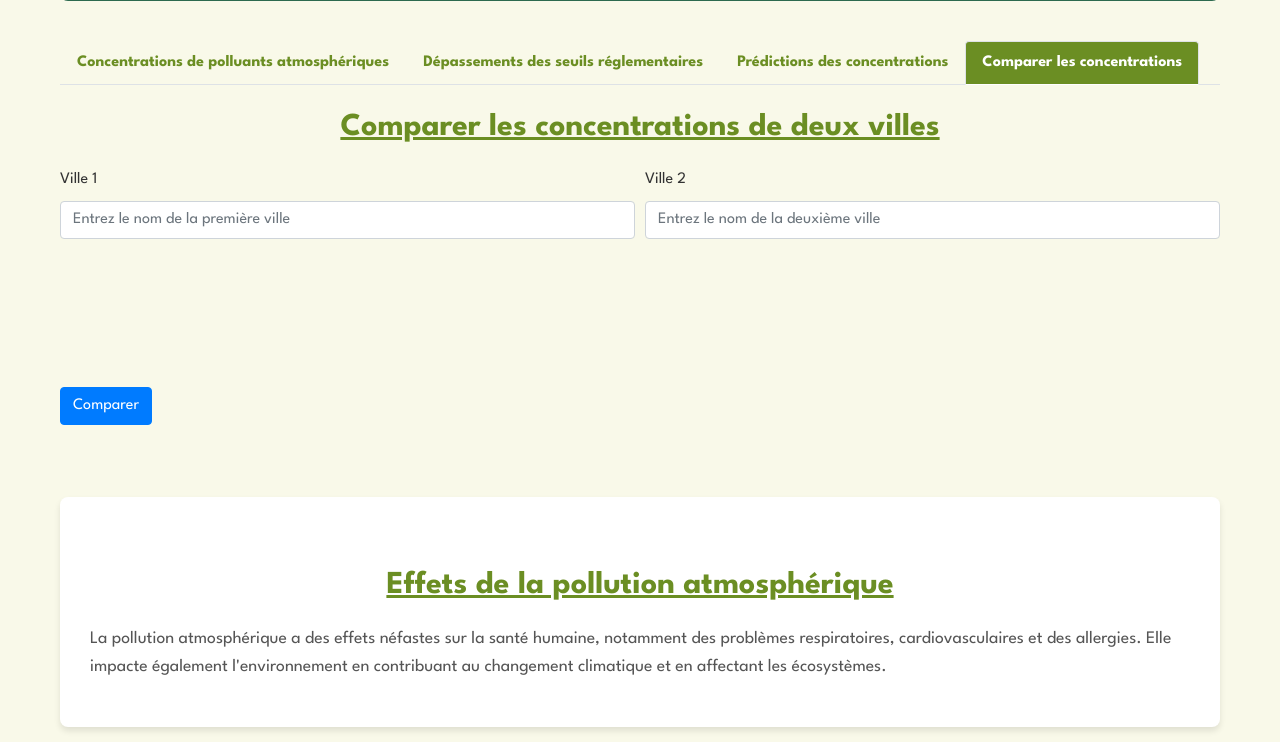
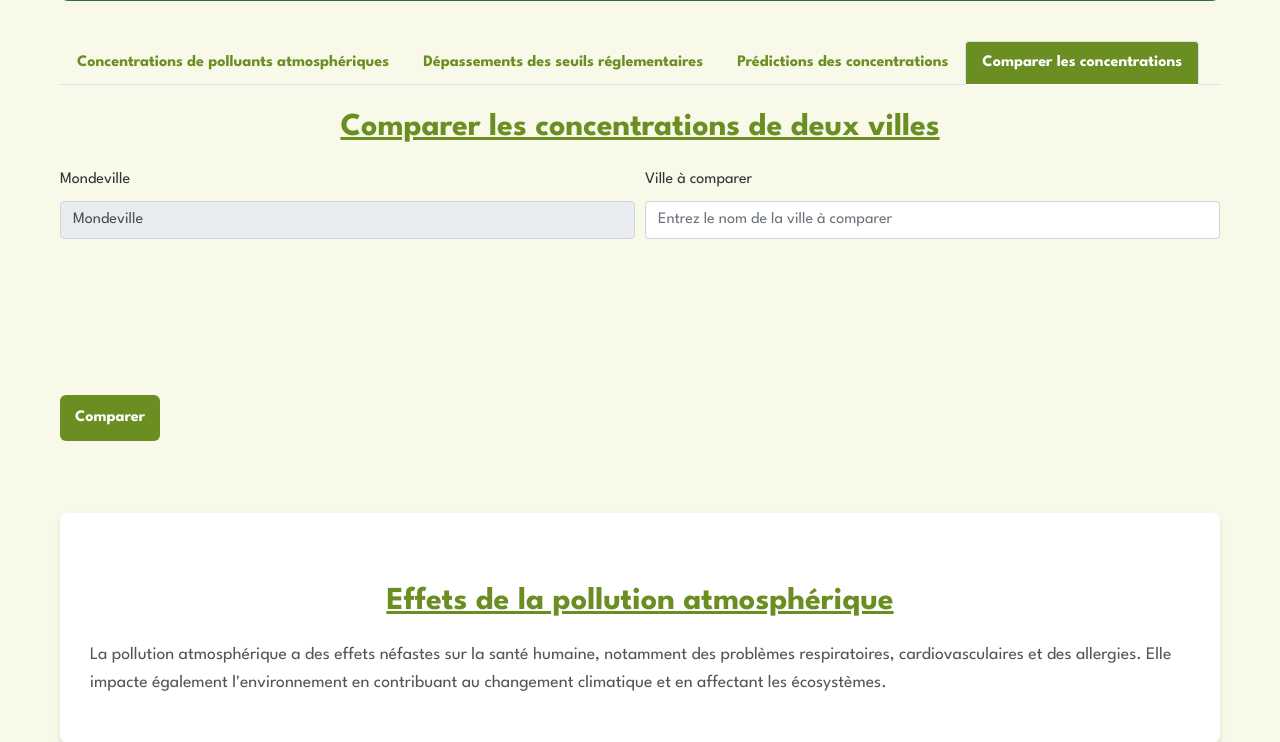
Before and after one commit to Anthony2210/PureOxy, a PHP site: the page made by fonctionnalites/details.php in a window 1280 px wide, after a click on "Comparer les concentrations". Shown: the part 347-1089 px from the top of the page. Run offline with PHP 8.4, Linux system fonts and the light colour scheme; a user stored in the database is signed in; data comes from the database, SQL or seed files in the repository; a map, chart or similar area stays blank.

Commit message:
onglet comparaison opérationnel

```diff
--- a/fonctionnalites/details.php
+++ b/fonctionnalites/details.php
@@ -11,6 +11,56 @@ ob_start();
 
 include '../bd/bd.php';
 
+if (isset($_GET['ajax']) && $_GET['ajax'] == '1'
+    && isset($_GET['action']) && $_GET['action'] === 'getPollutants'
+) {
+    header('Content-Type: application/json; charset=utf-8');
+
+    // Récupère la ville demandée via GET
+    $cityToFetch = $_GET['ville'] ?? '';
+
+    // Si pas de ville => renvoyer une erreur
+    if (empty($cityToFetch)) {
+        echo json_encode(['error' => 'Aucune ville spécifiée']);
+        exit;
+    }
+
+    // Requête pour récupérer (Pollutant, value) de la ville
+    $sqlCity = "SELECT Pollutant, value FROM pollution_villes WHERE City = ?";
+    $stmtCity = $conn->prepare($sqlCity);
+    $stmtCity->bind_param("s", $cityToFetch);
+    $stmtCity->execute();
+    $resCity = $stmtCity->get_result();
+
+    // Si la ville n’existe pas dans la table
+    if ($resCity->num_rows === 0) {
+        echo json_encode(['error' => 'Aucune donnée pour la ville ' . $cityToFetch]);
+        exit;
+    }
+
+    // On regroupe les valeurs par polluant
+    $pollutantsArr = [];
+    while ($row = $resCity->fetch_assoc()) {
+        $pollSymbol = $row['Pollutant'];
+        $val = (float) $row['value'];
+
+        if (!isset($pollutantsArr[$pollSymbol])) {
+            $pollutantsArr[$pollSymbol] = [];
+        }
+        $pollutantsArr[$pollSymbol][] = $val;
+    }
+
+    // Calcul de la moyenne pour chaque polluant
+    $finalData = [];
+    foreach ($pollutantsArr as $symbol => $values) {
+        $moyenne = array_sum($values) / count($values);
+        $finalData[$symbol] = round($moyenne, 2);
+    }
+
+    // On renvoie le résultat au format JSON
+    echo json_encode($finalData);
+    exit; // STOP ici pour la requête AJAX
+}
 // Récupérer le nom de la ville
 $ville = isset($_GET['ville']) ? $_GET['ville'] : '';
 
@@ -338,6 +388,8 @@ if ($ville) {
     <link rel="stylesheet" href="../styles/base.css">
     <!-- Styles pour l'En-tête -->
     <link rel="stylesheet" href="../styles/includes.css">
+    <!-- Styles pour les Recherches -->
+    <link rel="stylesheet" href="../styles/recherche.css">
     <!-- Styles pour la page détails des villes -->
     <link rel="stylesheet" href="../styles/details.css">
     <!-- Styles pour les commentaires -->
@@ -346,8 +398,6 @@ if ($ville) {
     <link rel="stylesheet" href="../styles/boutons.css">
     <!-- Styles pour les Messages -->
     <link rel="stylesheet" href="../styles/messages.css">
-    <!-- Styles pour les Recherches -->
-    <link rel="stylesheet" href="../styles/recherche.css">
     <!-- Script de validation de formulaire -->
     <script src="../script/erreur_formulaire.js"></script>
     <!-- Script pour les interactions AJAX -->
@@ -545,26 +595,31 @@ include '../includes/header.php';
                 <div class="tab-pane fade" id="comparaison" role="tabpanel" aria-labelledby="comparaison-tab">
                     <h2 class="mt-4">Comparer les concentrations de deux villes</h2>
                     <div class="form-row">
+                        <!-- Ville 1 (verrouillée) -->
                         <div class="form-group col-md-6">
-                            <label for="city1">Ville 1</label>
-                            <input type="text" id="city1" class="form-control" placeholder="Entrez le nom de la première ville" autocomplete="off">
-                            <!-- Liste de suggestions pour la première ville -->
-                            <ul id="suggestions-city1" class="suggestions-list"></ul>
-                            <!-- Champ caché pour éventuellement stocker la ville sélectionnée -->
-                            <input type="hidden" id="city1_hidden">
+                            <label for="city1"><?php echo htmlspecialchars($ville); ?></label>
+                            <input type="text" id="city1" class="form-control"
+                                   value="<?php echo htmlspecialchars($ville); ?>" disabled>
                         </div>
-                        <div class="form-group col-md-6">
-                            <label for="city2">Ville 2</label>
-                            <input type="text" id="city2" class="form-control" placeholder="Entrez le nom de la deuxième ville" autocomplete="off">
-                            <!-- Liste de suggestions pour la deuxième ville -->
+
+                        <!-- Ville 2 (avec suggestions) -->
+                        <!-- On applique position: relative sur le parent pour bien afficher la liste -->
+                        <div class="form-group col-md-6 position-relative">
+                            <label for="city2">Ville à comparer</label>
+                            <input type="text" id="city2" class="form-control"
+                                   placeholder="Entrez le nom de la ville à comparer" autocomplete="off">
                             <ul id="suggestions-city2" class="suggestions-list"></ul>
                             <input type="hidden" id="city2_hidden">
                         </div>
                     </div>
-                    <button id="compareCitiesButton" class="btn btn-primary mb-4">Comparer</button>
+
+                    <!-- Bouton Comparer (avec une classe pour le styliser) -->
+                    <button id="compareCitiesButton" class="btn-compare mb-4">Comparer</button>
+
                     <!-- Canvas pour afficher le graphique de comparaison -->
                     <canvas id="cityComparisonChart"></canvas>
                 </div>
+
 
 
                 <section id="effets" class="mt-5">
--- a/script/details.js
+++ b/script/details.js
@@ -407,12 +407,8 @@ document.addEventListener('DOMContentLoaded', function () {
     }
 });
 document.addEventListener('DOMContentLoaded', function() {
-
-    // Si vous avez déjà une fonction initializeSuggestions dans votre script suggestions.js,
-    // vous pouvez l'appeler pour activer les suggestions sur ces deux champs.
-    // Par exemple, si initializeSuggestions prend (inputId, suggestionsListId, hiddenInputId, addButtonId):
+    // Active les suggestions uniquement pour city2
     if (typeof initializeSuggestions === "function") {
-        initializeSuggestions('city1', 'suggestions-city1', 'city1_hidden', null);
         initializeSuggestions('city2', 'suggestions-city2', 'city2_hidden', null);
     }
 
@@ -426,11 +422,11 @@ document.addEventListener('DOMContentLoaded', function() {
             return;
         }
 
-        // Appel AJAX pour récupérer les données des deux villes via get_pollutants.php
+        // Appel AJAX pour récupérer les données des deux villes
         Promise.all([
-            fetch('../fonctionnalites/get_pollutants.php?ville=' + encodeURIComponent(city1))
+            fetch('details.php?ajax=1&action=getPollutants&ville=' + encodeURIComponent(city1))
                 .then(response => response.json()),
-            fetch('../fonctionnalites/get_pollutants.php?ville=' + encodeURIComponent(city2))
+            fetch('details.php?ajax=1&action=getPollutants&ville=' + encodeURIComponent(city2))
                 .then(response => response.json())
         ])
             .then(function(results) {
@@ -457,7 +453,7 @@ document.addEventListener('DOMContentLoaded', function() {
                     data: pollutantLabels.map(function(p) {
                         return data1[p] !== undefined ? parseFloat(data1[p]) : 0;
                     }),
-                    backgroundColor: 'rgba(255, 99, 132, 0.5)',  // couleur avec transparence
+                    backgroundColor: 'rgba(255, 99, 132, 0.5)',
                     borderColor: 'rgba(255, 99, 132, 1)',
                     borderWidth: 1
                 };
@@ -473,12 +469,16 @@ document.addEventListener('DOMContentLoaded', function() {
                     borderWidth: 1
                 };
 
-                // Si un graphique existait déjà, le détruire pour éviter les doublons
-                if (window.cityComparisonChart) {
+                // Vérifier si un graphique existe déjà, et le détruire si c'est bien un objet Chart
+                console.log("Avant destroy, cityComparisonChart =", window.cityComparisonChart);
+                if (
+                    window.cityComparisonChart &&
+                    typeof window.cityComparisonChart.destroy === 'function'
+                ) {
                     window.cityComparisonChart.destroy();
                 }
 
-                // Créer le graphique avec Chart.js
+                // Créer le nouveau graphique avec Chart.js
                 var ctx = document.getElementById('cityComparisonChart').getContext('2d');
                 window.cityComparisonChart = new Chart(ctx, {
                     type: 'bar',
--- a/styles/boutons.css
+++ b/styles/boutons.css
@@ -489,3 +489,28 @@
     background-color: #4c5f2d;
     transform: translateY(-2px);
 }
+
+/**
+ * Onglet Comparaison details.php
+ * Bouton qui permet de comparer
+ */
+
+.btn-compare {
+    font-family: "League Spartan", sans-serif;
+    background-color: #6b8e23; /* vert Olive */
+    color: #fff;
+    padding: 10px 15px;
+    border: none;
+    border-radius: 6px;
+    cursor: pointer;
+    font-size: 1em;
+    font-weight: bold;
+    display: inline-flex;
+    align-items: center;
+    transition: background-color 0.3s ease;
+}
+
+.btn-compare:hover {
+    background-color: #556b2f;
+    text-decoration: underline;
+}
--- a/styles/details.css
+++ b/styles/details.css
@@ -265,3 +265,15 @@
 #city-not-found a:hover {
     text-decoration: underline;
 }
+
+/**
+ * Onglet Comparaison
+ * ---------------------------------------
+ */
+
+/* Style pour les champs désactivés  */
+#comparaison input[disabled] {
+    background-color: #e9ecef;
+    cursor: not-allowed;
+    opacity: 1;
+}
```
